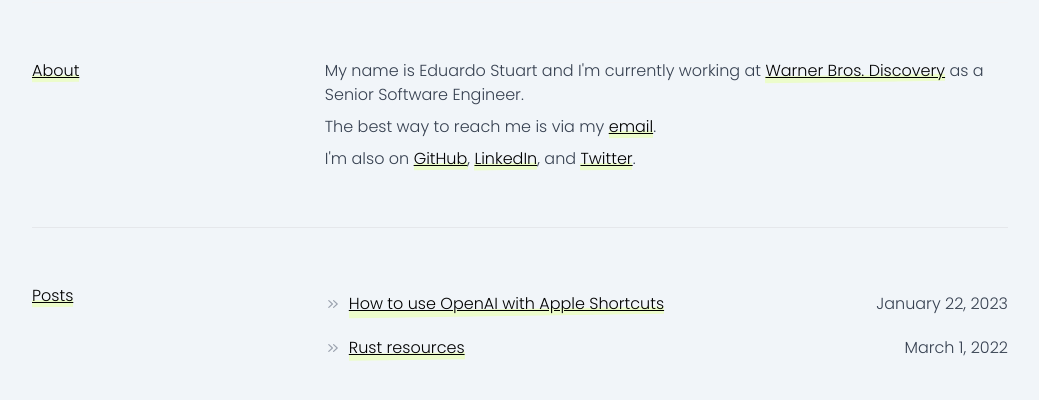
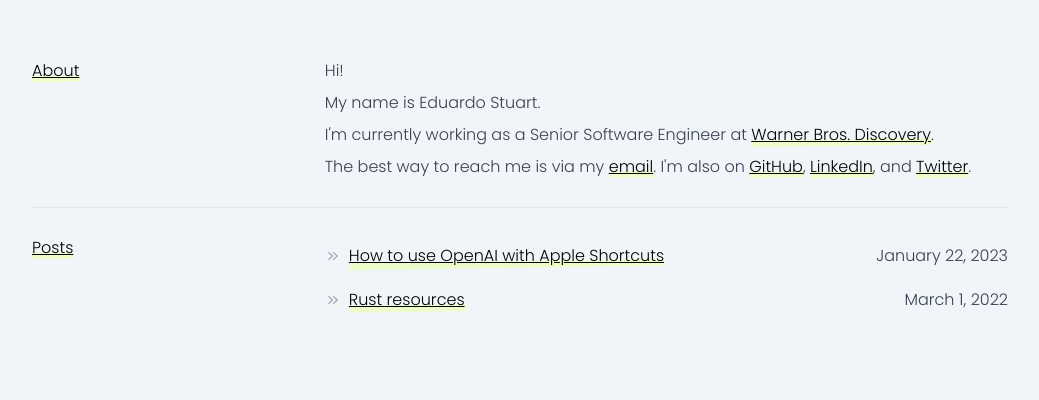
Before and after one commit to eduardostuart/eduardostuart.github.io, an Eleventy site: page src/index.njk in a window 1280 px wide. Shown: the part 146-546 px from the top of the page, without its empty margins (120-1159 px from the left). Built offline with nearby package versions, Linux system fonts and the light colour scheme; Eleventy itself is replaced by a stand-in of ours; files that its build step writes are made by us from their sources; what eleventy-plugin-youtube-embed would draw is missing.

Commit message:
update home text

```diff
--- a/src/index.njk
+++ b/src/index.njk
@@ -1,20 +1,24 @@
 {% extends "./layouts/main.njk" %}
+
+{# {% block header %}{% endblock %} #}
 
 {% block body %}
 
-    <div class="pt-14 w-full flex flex-row flex-wrap pb-14 border-b border-gray-200 dark:border-white/10">
+    <div class="pt-14 pb-7 w-full flex flex-row flex-wrap  border-b border-gray-200 dark:border-white/10">
         <div class="w-full sm:w-[30%] mb-4 sm:mb-0">
             <a href="/about">About</a>
         </div>
         <div class="w-full sm:w-[70%] divide-y-8 divide-transparent">
-            <p>My name is Eduardo Stuart and I'm currently working at <a href="https://wbd.com/" target="_blank" rel="nofollow">Warner Bros. Discovery</a> as a  Senior Software Engineer. </p>
-            <p>The best way to reach me is via my <a href="mailto:e@s.tuart.me" rel="nofollow">email</a>.</p>
-            <p>I'm also on <a href="https://github.com/eduardostuart" rel="nofollow">GitHub</a>, <a href="https://linkedin.com/in/eduardostuart/" rel="nofollow">LinkedIn</a>, and <a href="https://twitter.com/eduardostuart" rel="nofollow">Twitter</a>.
+            <p class="inline-block">Hi!</p>
+            <p>My name is Eduardo Stuart.</p>
+            <p>I'm currently working as a Senior Software Engineer at <a href="https://wbd.com/" target="_blank" rel="nofollow">Warner Bros. Discovery</a>. </p>
+
+            <p>The best way to reach me is via my <a href="mailto:e@s.tuart.me" rel="nofollow">email</a>. I'm also on <a href="https://github.com/eduardostuart" rel="nofollow">GitHub</a>, <a href="https://linkedin.com/in/eduardostuart/" rel="nofollow">LinkedIn</a>, and <a href="https://twitter.com/eduardostuart" rel="nofollow">Twitter</a>.
             </p>
         </div>
     </div>
 
-    <div class="w-full flex flex-row flex-wrap py-14">
+    <div class="w-full flex flex-row flex-wrap pt-7 pb-14">
         <div class="w-full sm:w-[30%] mb-4 sm:mb-0">
             <a href="/posts">Posts</a>
         </div>
--- a/src/layouts/main.njk
+++ b/src/layouts/main.njk
@@ -16,6 +16,7 @@
     <main>
       <div class="w-full max-w-screen-lg pt-7 sm:pt-14 pb-14 mx-auto px-7 lg:px-6">
 
+        {% block header %}
           <header class="flex flex-row flex-wrap sm:flex-nowrap items-center w-full border-b border-gray-100 dark:border-white/10 py-4">
             <a href="{{ '/' | url }}" class="md:text-6xl text-4xl no-underline text-black/80 dark:text-white font-extrabold">
               <h1>
@@ -28,6 +29,7 @@
             </div>
 
           </header>
+        {% endblock %}
 
         <section class="w-full text-gray-700 dark:text-white">
           {% block body %}{% endblock %}
```
Lines whose indentation alone changed are shown as unchanged.
